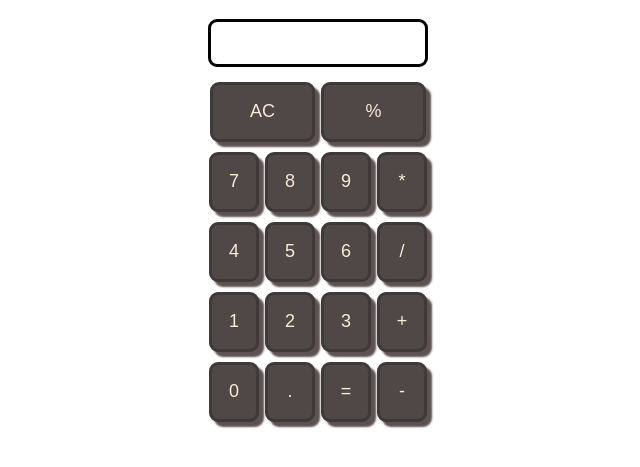
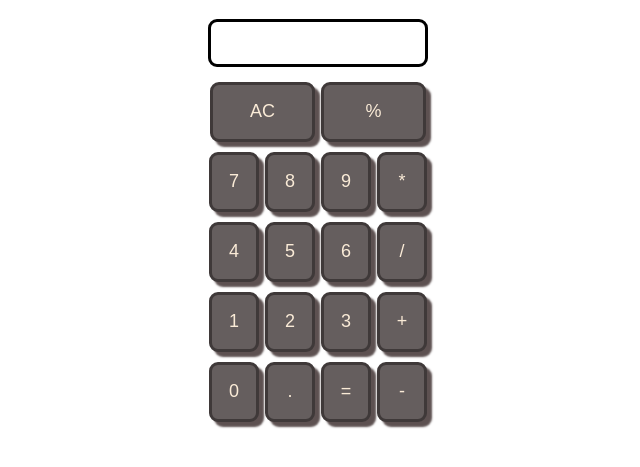
Before and after one commit to MdZahid-wd/basic-calculator, a plain HTML site: page index.html in a window 1280 px wide. Shown: the part 61-528 px from the top of the page, without its empty margins (330-970 px from the left). Drawn offline with Linux system fonts and the light colour scheme.

Commit message:
second commit

```diff
--- a/style.css
+++ b/style.css
@@ -31,7 +31,7 @@ body {
 .button {
   width: 50px;
   height: 60px;
-  background-color: rgb(80, 71, 71);
+  background-color: rgb(101, 94, 94);
   font-size: large;
   color: antiquewhite;
   padding: auto;
```
